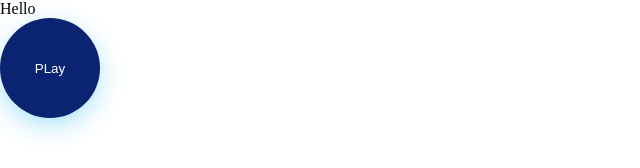
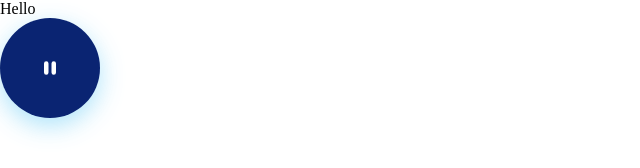
Before and after one commit to constThiagoSilva/pomodoro-app, a React (Vite) app: page / in a window 1280 px wide. Shown: the top 168 px of the page, without its empty margins (0-640 px from the left). Built offline with nearby package versions, Linux system fonts and the light colour scheme.

Commit message:
feat: add play button component

```diff
--- a/src/components/PlayButton/index.tsx
+++ b/src/components/PlayButton/index.tsx
@@ -1,11 +1,17 @@
 import { useState } from "react";
 import { Container } from "./styles"
+import {BsPlayFill as Play} from 'react-icons/bs'
+import {BsFillPauseFill as Pause} from 'react-icons/bs'
 
 export const PlayButton = () => {
     const [isPLayed, setIsPLayed] = useState(false);
     return (
         <Container onClick={() => setIsPLayed(!isPLayed)}>
-            PLay
+            {isPLayed ? (
+                <Play/>
+            ): (
+                <Pause/>
+            )}
         </Container>
     )
 }
--- a/src/components/PlayButton/styles.ts
+++ b/src/components/PlayButton/styles.ts
@@ -6,6 +6,12 @@ export const Container = styled.button`
 
     border-radius: 50%;
 
+    display: flex;
+    justify-content: center;
+    align-items: center;
+
+    font-size: x-large;
+
     color: #fff;
     background-color: ${({theme}) => theme.colors.blue_700};
 
```
